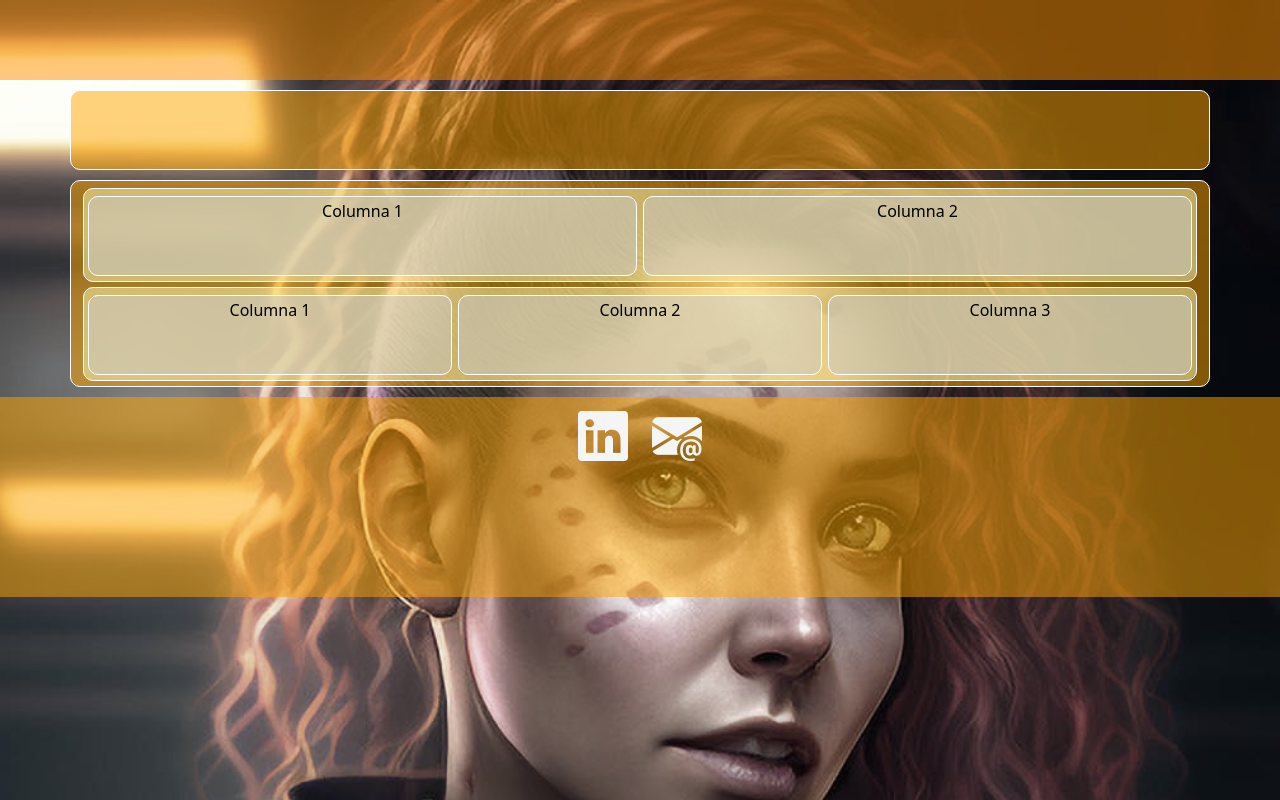
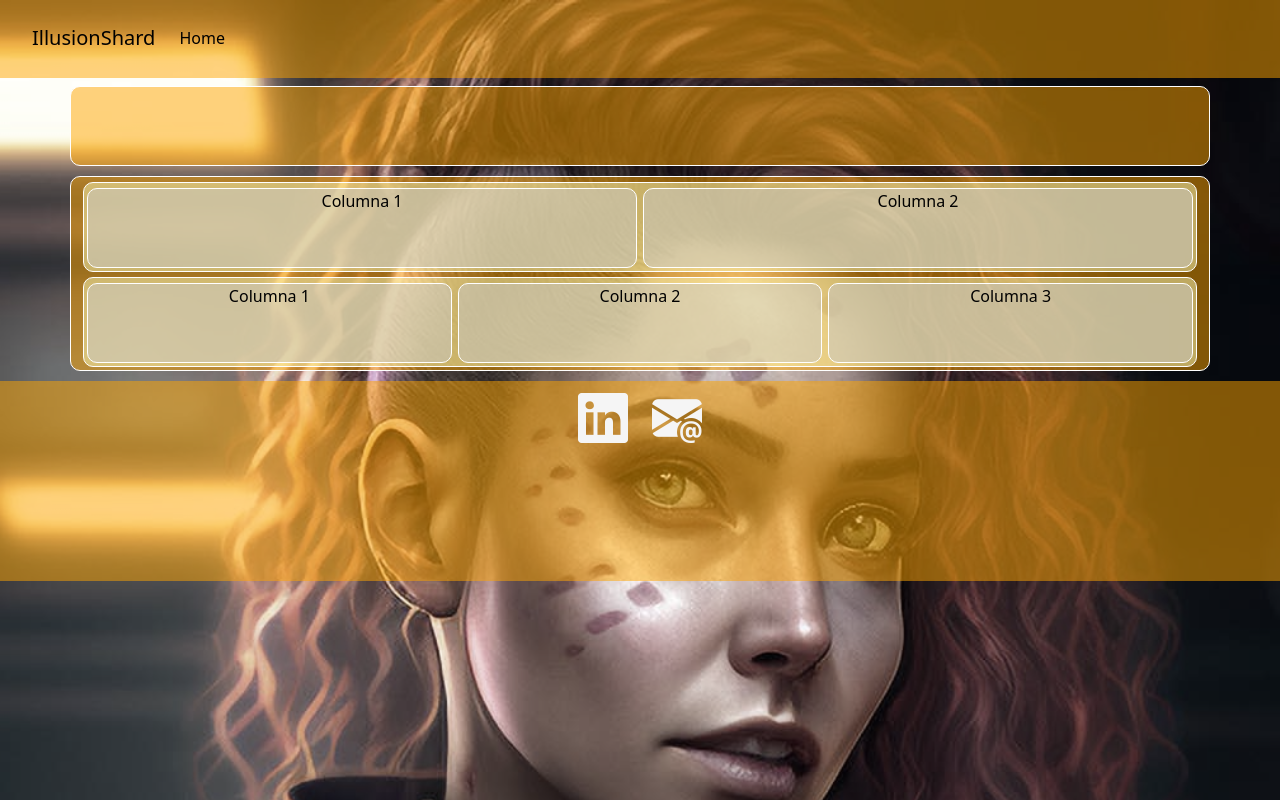
Before and after one commit to Magicometa/personal, a plain HTML site: page index.html in a window 1280 px wide. Drawn offline with nearby package versions, Linux system fonts and the light colour scheme.

Commit message:
Favicon y menu añadido

```diff
--- a/index.html
+++ b/index.html
@@ -1,11 +1,18 @@
-<!--Copyright by Antonio Romero Bravo-->
 <!DOCTYPE html>
-<html lang="es">
+<html lang="en">
 
 <head>
+    <!--Metadatos-->
     <meta charset="UTF-8">
+    <meta name="author" content="Antonio Romero Bravo">
+    <meta name="description" content="Personal portfolio">
+    <meta name="keywords"
+        content="HTML, CSS, JavaScript, Bootstrap, Git, Python, Django, 3D, Design, Multimedia, 3DStudio, Zbrush, Blender, Substance, Painter, Marmoset, UnrealEngine, Videogames, WEB, Multimedia, Developer">
     <meta name="viewport" content="width=device-width, initial-scale=1">
-    <title>Magicometa</title>
+    <!--Title-->
+    <title>Antonio Romero | 3D Multimedia developer, WEB and Videogames</title>
+    <!--Favicon-->
+    <link rel="icon" type="image/x-icon" href="static/img/Favicon.png">
     <!--Bootstrap-->
     <link href="https://cdn.jsdelivr.net/npm/bootstrap@5.3.0-alpha3/dist/css/bootstrap.min.css" rel="stylesheet"
         integrity="sha384-KK94CHFLLe+nY2dmCWGMq91rCGa5gtU4mk92HdvYe+M/SXH301p5ILy+dN9+nJOZ" crossorigin="anonymous">
@@ -15,10 +22,37 @@
 </head>
 
 <body>
-    <div class="container-fluid main_menu">
+    <!--Navbar-->
+    <div class="container-fluid navbar navbar-expand-lg main_menu">
+        <div class="container-fluid main_menu">
+            <button class="navbar-toggler" type="button" data-bs-toggle="collapse" data-bs-target="#navbarTogglerDemo01"
+                aria-controls="navbarTogglerDemo01" aria-expanded="false" aria-label="Toggle navigation">
+                <span class="navbar-toggler-icon"></span>
+            </button>
+            <div class="collapse navbar-collapse main_menu" id="navbarTogglerDemo01">
+                <a class="navbar-brand" href="#">IllusionShard</a>
+                <ul class="navbar-nav me-auto mb-2 mb-lg-0">
+                    <li class="nav-item">
+                        <a class="nav-link active" aria-current="page" href="#">Home</a>
+                    </li>
+                    <!--
+                    <li class="nav-item">
+                        <a class="nav-link" href="#">Link</a>
+                    </li>
+                    <li class="nav-item">
+                        <a class="nav-link disabled">Disabled</a>
+                    </li>
+                </ul>
 
+                <form class="d-flex" role="search">
+                    <input class="form-control me-2" type="search" placeholder="Search" aria-label="Search">
+                    <button class="btn btn-outline-success" type="submit">Search</button>
+                </form>
+                -->
+            </div>
+        </div>
+    </div>
 
-    </div>
     <div class="container">
 
     </div>
--- a/static/css/estilos.css
+++ b/static/css/estilos.css
@@ -17,10 +17,10 @@ div {
     color: rgb(0, 0, 0);
     background-color: rgba(255, 166, 0, 0.5);
     font-size: 1em;
-    margin: 1px 2px;
+    /*margin: 1px 2px;*/
     text-align: center;
     /*border: 1px black solid;*/
-    padding: 2px 1px;
+    /*padding: 2px 1px;*/
     border-radius: 10px;
     border: 1px white solid;
 }
@@ -29,18 +29,37 @@ div {
     margin-bottom: 10px;
 }
 
+
 .container-fluid {
-    margin: auto;
-    min-width: 350px;
-    min-height: 80px;
     margin-bottom: 10px;
+    border-radius: 0px;
+    border: none;
 }
 
 .main_menu {
     border-radius: 0px;
-    background-color: rgba(255, 145, 0, 0.5);
     border: none;
+}
+
+/*Area de botones*/
+.collapse {
+    background-color: rgba(0, 0, 0, 0);
+    margin-left: 20px;
+    /*border: 1px white solid;*/
+}
+
+.navbar {
+    margin-top: -10px;
+    margin-bottom: -10px;
+    background-color: rgba(0, 0, 0, 0);
+}
+
+/*Boton en modo colapsado*/
+.navbar-toggler {
+    margin-top: 20px;
     margin-bottom: 10px;
+    background-color: rgba(255, 206, 47, 0.555);
+    border: 1px gray solid;
 }
 
 .row {
```
Also changed, not shown: static/img/Favicon.png (added).
